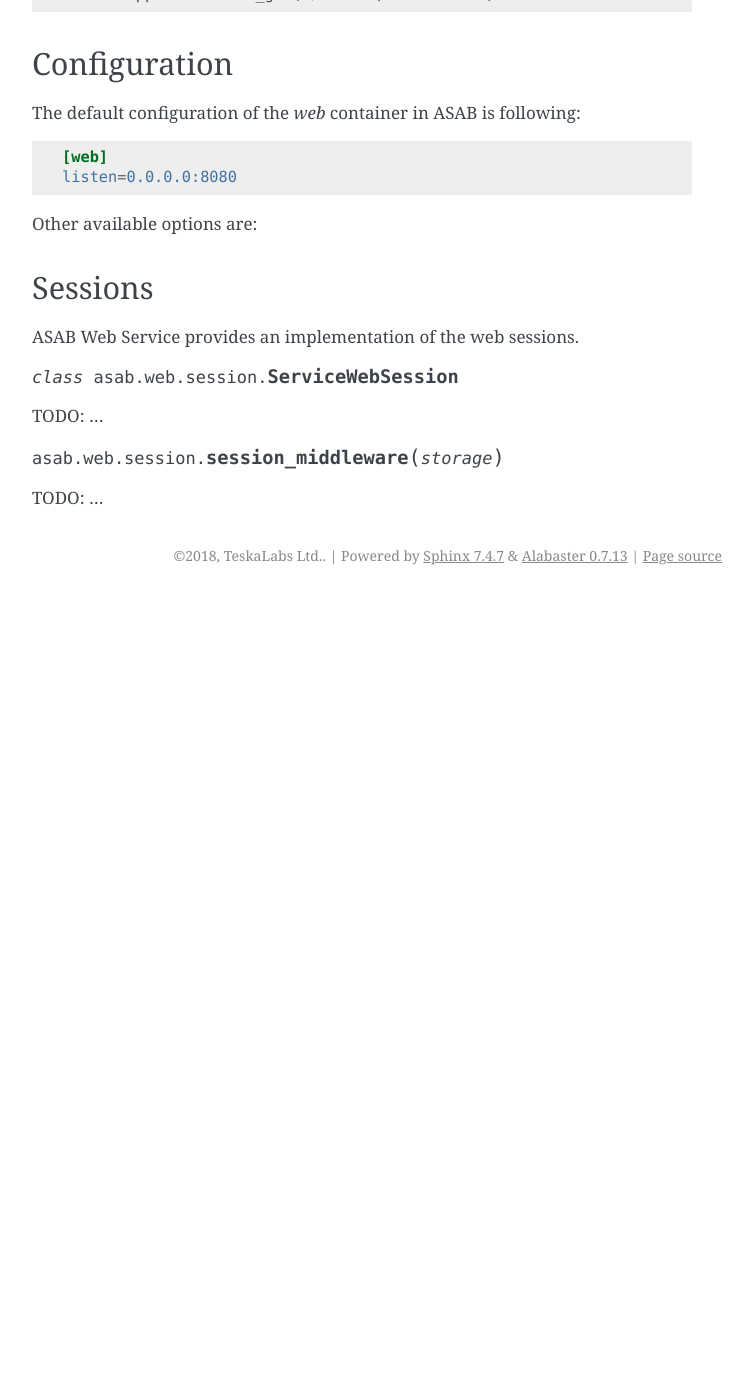
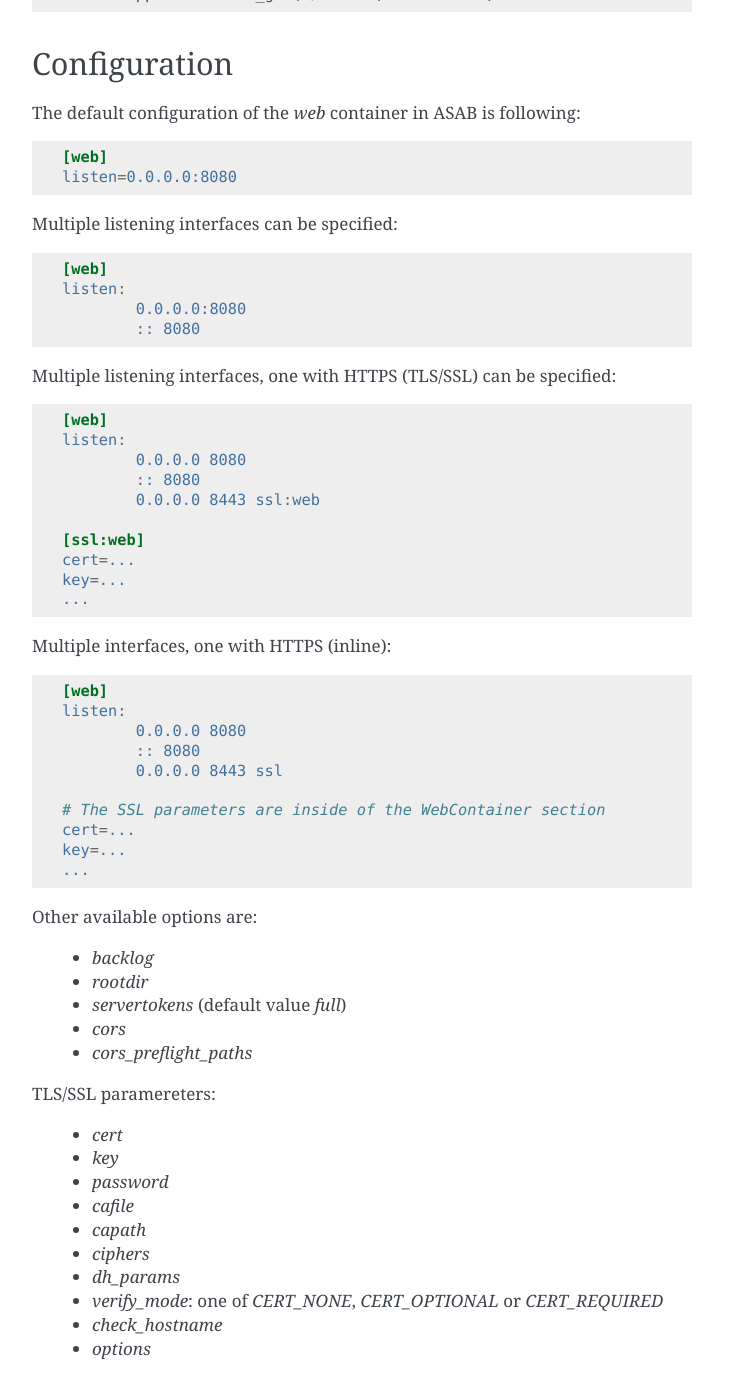
Before and after one commit to TeskaLabs/asab, a Sphinx documentation site: the page built from doc/asab/web/index.rst, in a window 1280 px wide and 1400 px high, scrolled down 1361 px. Shown: the whole window, without its empty margins (388-1141 px from the left). Built offline with Sphinx 7.4.7, drawn with Linux system fonts in a browser that asks for light colours; pages that are not in the unit, such as notebooks, are missing from menus; before the commit the page ends 1956 px from its top, so only the background shows below that.

Commit message:
Update index.rst

```diff
--- a/doc/asab/web/index.rst
+++ b/doc/asab/web/index.rst
@@ -87,8 +87,71 @@ The default configuration of the `web` container in ASAB is following:
 	[web]
 	listen=0.0.0.0:8080
 
+
+Multiple listening interfaces can be specified:
+
+.. code:: ini
+
+	[web]
+	listen:
+		0.0.0.0:8080
+		:: 8080
+
+
+Multiple listening interfaces, one with HTTPS (TLS/SSL) can be specified:
+
+.. code:: ini
+
+	[web]
+	listen:
+		0.0.0.0 8080
+		:: 8080
+		0.0.0.0 8443 ssl:web
+
+	[ssl:web]
+	cert=...
+	key=...
+	...
+
+
+Multiple interfaces, one with HTTPS (inline):
+
+
+.. code:: ini
+
+	[web]
+	listen:
+		0.0.0.0 8080
+		:: 8080
+		0.0.0.0 8443 ssl
+
+	# The SSL parameters are inside of the WebContainer section
+	cert=...
+	key=...
+	...
+
+
 Other available options are:
 
+ * `backlog`
+ * `rootdir`
+ * `servertokens` (default value `full`)
+ * `cors`
+ * `cors_preflight_paths`
+
+
+TLS/SSL paramereters:
+
+ * `cert`
+ * `key`
+ * `password`
+ * `cafile`
+ * `capath`
+ * `ciphers`
+ * `dh_params`
+ * `verify_mode`: one of `CERT_NONE`, `CERT_OPTIONAL` or `CERT_REQUIRED`
+ * `check_hostname`
+ * `options`
 
 Sessions
 --------
```
